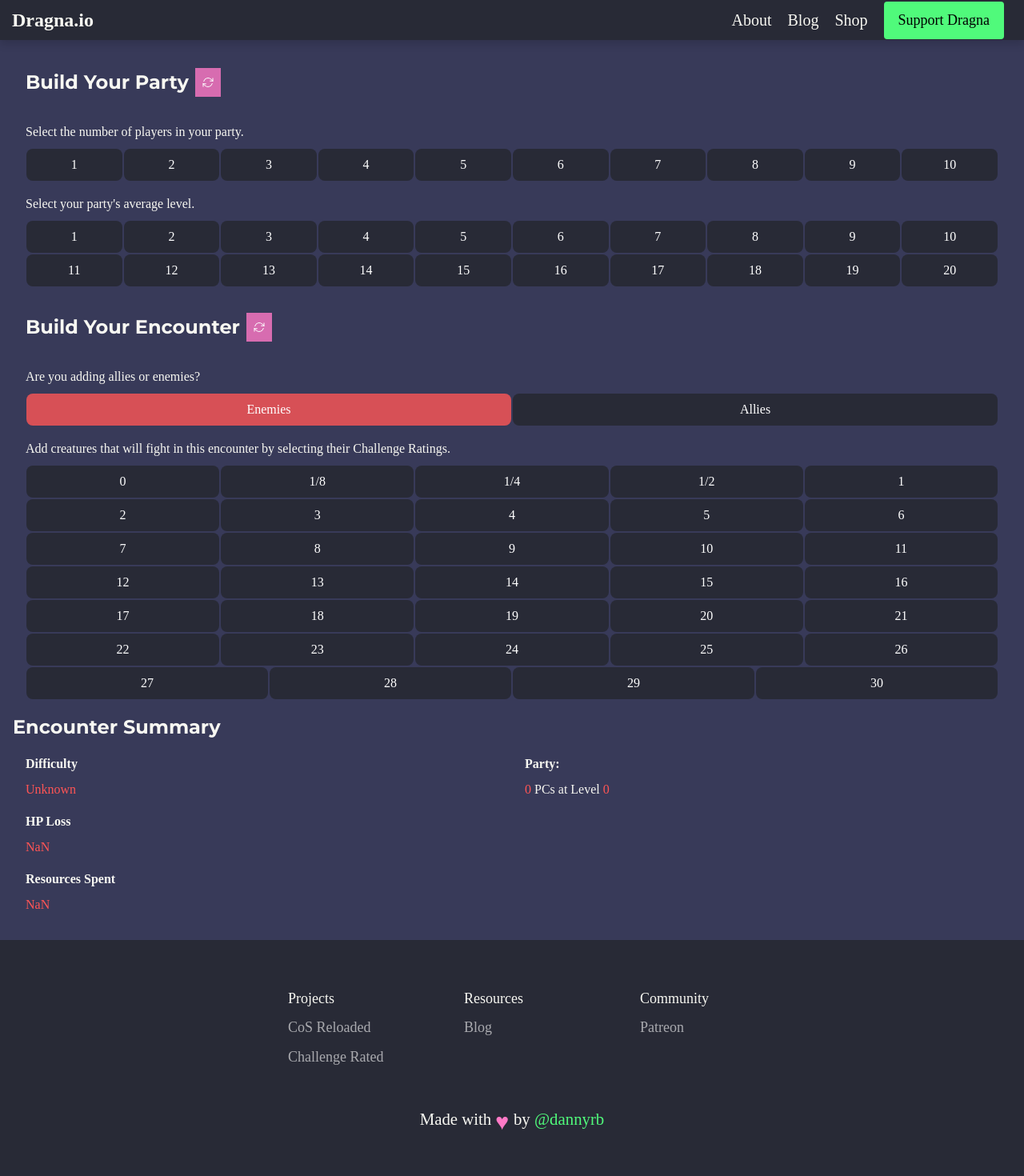
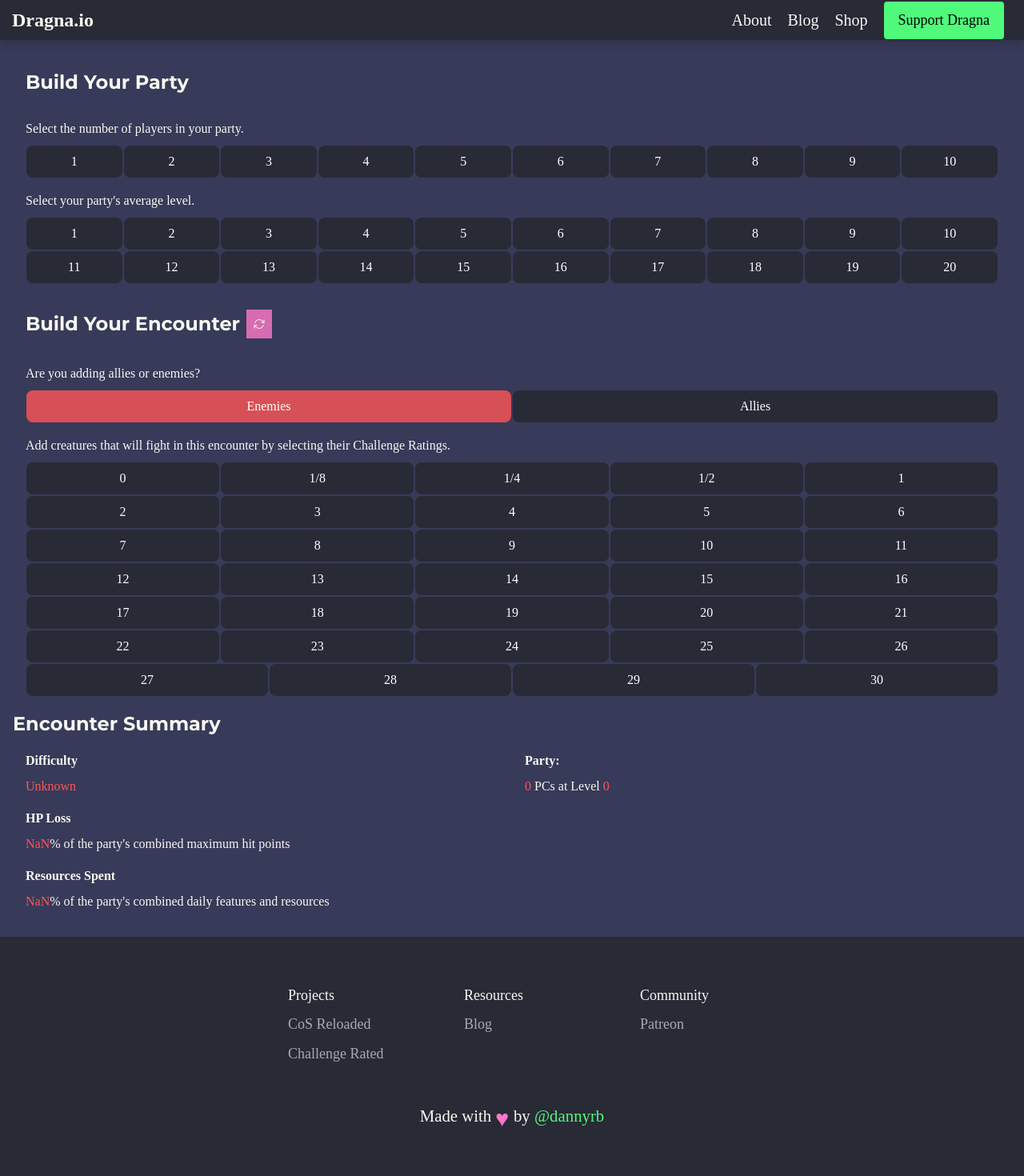
Before and after one commit to dannyrb/dragna.io, a Next.js app: page /challenge-rated in a window 1280 px wide. Shown: the top 1470 px of the page at 80% size. Built offline with nearby package versions, Linux system fonts and the light colour scheme; a web font is replaced by a local one.

Commit message:
fix build your party

```diff
--- a/src/components/PageHome/CardBuildYourParty/CardBuildYourParty.module.css
+++ b/src/components/PageHome/CardBuildYourParty/CardBuildYourParty.module.css
@@ -11,8 +11,8 @@
 
   .cardTitleContainer {
     display: flex;
-    flex-direction: row;
-    padding: 16px;
+    flex-direction: column;
+    padding: 16px 16px 0 16px;
   }
 
   .reset {
@@ -34,3 +34,12 @@
   .textDynamic {
     color: rgba(var(--rgbPink), 0.8);
   }
+
+  .expandToggle {
+    cursor: pointer;
+  }
+
+  .expandToggle:hover {
+    color: rgba(var(--rgbPink), 1);
+    text-decoration: underline;
+  }
--- a/src/components/PageHome/CardBuildYourParty/CardBuildYourParty.tsx
+++ b/src/components/PageHome/CardBuildYourParty/CardBuildYourParty.tsx
@@ -9,6 +9,7 @@ import styles from './CardBuildYourParty.module.css';
 
 type CardBuildYourPartyProps = {
     isExpanded: boolean;
+    setIsExpanded: (value: boolean) => void;
     partySize: number;
     setPartySize: (value: number) => void;
     partyAverageLevel: number;
@@ -18,6 +19,7 @@ type CardBuildYourPartyProps = {
 
 function CardBuildYourParty({
     isExpanded,
+    setIsExpanded,
     partySize,
     setPartySize,
     partyAverageLevel,
@@ -25,32 +27,51 @@ function CardBuildYourParty({
 }: CardBuildYourPartyProps
     ) {
 
+
+
     return(
         <>
         <div className={styles.cardTitleContainer}>
-            <h2>Build Your Party</h2>
-            <button
-                className={styles.reset}
+            <div
+                className={isExpanded ? '' : styles.expandToggle}
+                style={{
+                    display: 'flex',
+                    flexDirection: 'row',
+                    alignItems: 'end'
+                }}
                 onClick={() => {
+                    if(partyAverageLevel > 0 && partySize > 0) {
+                        setPartyAverageLevel(0);
                         setPartySize(0);
-                    setPartyAverageLevel(0);
+                        setIsExpanded(!isExpanded);
+                    }
                 }}
             >
-                <RefreshIcon />
-            </button>
-            {isExpanded && (
-                <div style={{ fontSize: '20px', marginLeft: '32px', marginTop: '4px' }}>
-                    &#8212; <span className={styles.textDynamic}>{partySize}</span> Players at Level <span className={styles.textDynamic}>{partyAverageLevel}</span>
+                <h2>Build Your Party</h2>
+                <div style={{ marginLeft: '15px' }}>
+                    {!isExpanded && (<span className={styles.textDynamic}>Reset?</span>)}
                 </div>
+            </div>
+
+            <div style={{ fontSize: '16px', height: '28px', }}>
+                {!isExpanded && (
+                    <>
+                        <span className={styles.textDynamic}>{partySize}</span> Players at Level
+                        {' '}<span className={styles.textDynamic}>{partyAverageLevel}</span>
+                    </>
                 )}
             </div>
+        </div>
 
-        <div className={`${styles.cardBody} ${isExpanded ? '' : styles.expanded}`}>
-            <div style={{ margin: '1rem' }}>
+        <div className={`${styles.cardBody} ${isExpanded ? styles.expanded : ''}`}>
+            <div style={{ margin: '0 1rem 1rem 1rem' }}>
                 <RadioGrid
                     label="Select the number of players in your party."
                     options={PartySizeOptions}
-                onChange={(value) => setPartySize(value)}
+                    onChange={(value) => {
+                        setPartySize(value);
+                        if(value > 0 && partyAverageLevel > 0) { setIsExpanded(false ); }
+                    }}
                     selectedValue={partySize}
                 />
             </div>
@@ -58,7 +79,10 @@ function CardBuildYourParty({
                 <RadioGrid
                     label="Select your party's average level."
                     options={PartyLevelOptions}
-                onChange={(value) => setPartyAverageLevel(value)}
+                    onChange={(value) => {
+                        setPartyAverageLevel(value);
+                        if(partySize > 0 && value > 0) { setIsExpanded(false ); }
+                    }}
                     selectedValue={partyAverageLevel}
                 />
             </div>
--- a/src/pages/challenge-rated.tsx
+++ b/src/pages/challenge-rated.tsx
@@ -22,8 +22,7 @@ export default function Home() {
   const [creatureToggle, setCreatureToggle] = useState(0);
   const [enemies, setEnemies] = useState<number[]>([]);
   const [allies, setAllies] = useState<number[]>([]);
-
-  const isPartySelected = partySize > 0 && partyAverageLevel > 0;
+  const [isExpanded, setIsExpanded] = useState(true);
 
   //
   const { hpLost, resourcesSpent, encounterDifficulty } = _encounterCalculator.recalculateDifficulty(partySize, partyAverageLevel, enemies, allies);
@@ -53,7 +52,8 @@ export default function Home() {
           <section>
             <Container>
               <CardBuildYourParty
-                isExpanded={isPartySelected}
+                isExpanded={isExpanded}
+                setIsExpanded={setIsExpanded}
                 partySize={partySize}
                 setPartySize={setPartySize}
                 partyAverageLevel={partyAverageLevel}
@@ -93,11 +93,17 @@ export default function Home() {
                   </div>
                   <div style={{ margin: '1rem' }}>
                     <p style={{ fontWeight: '700'}}>HP Loss</p>
-                    <p><DynamicText>{Math.round(hpLost)}</DynamicText></p>
+                    <p>
+                      <DynamicText>{Math.round(hpLost)}</DynamicText>%
+                      of the party&#39;s combined maximum hit points
+                    </p>
                   </div>
                   <div style={{ margin: '1rem' }}>
                     <p style={{ fontWeight: '700'}}>Resources Spent</p>
-                    <p><DynamicText>{Math.round(resourcesSpent)}</DynamicText></p>
+                    <p>
+                      <DynamicText>{Math.round(resourcesSpent)}</DynamicText>%
+                      of the party&#39;s combined daily features and resources
+                    </p>
                   </div>
                 </div>
 
```
Lines whose indentation alone changed are shown as unchanged.
